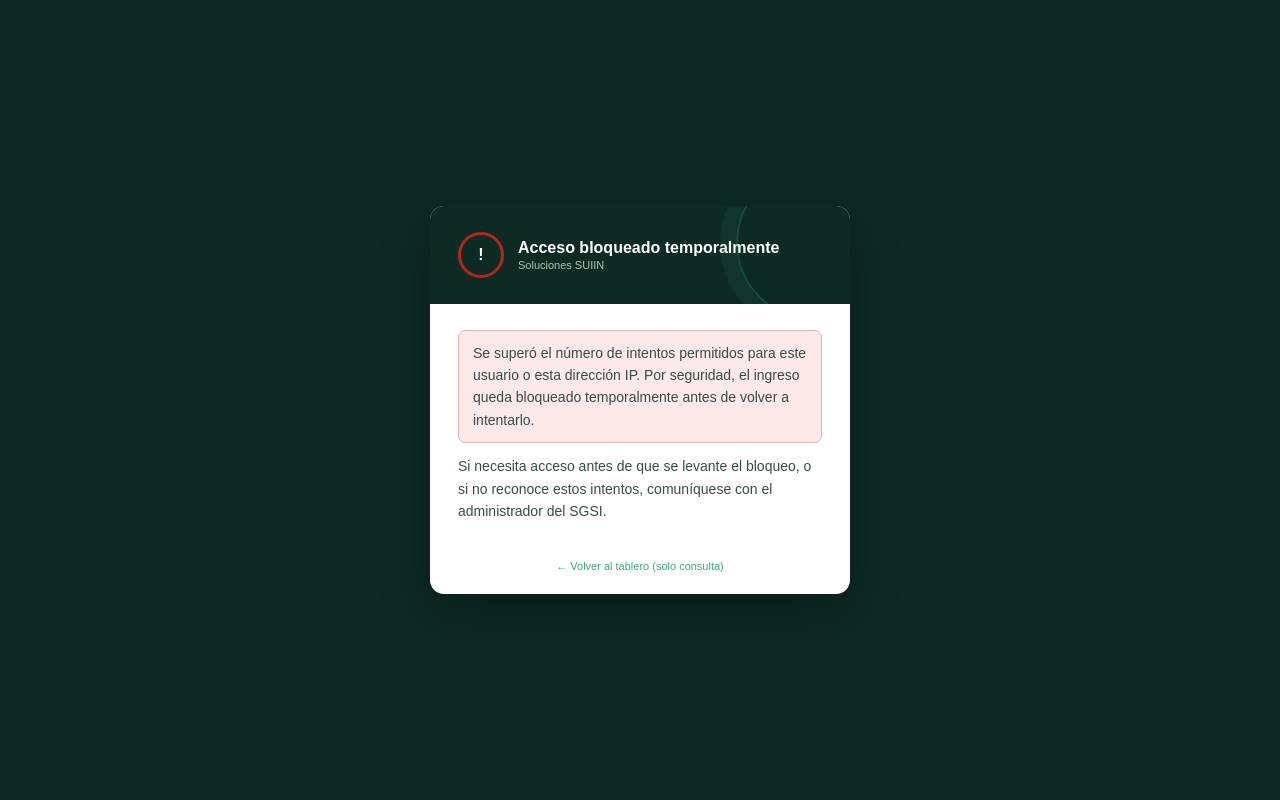
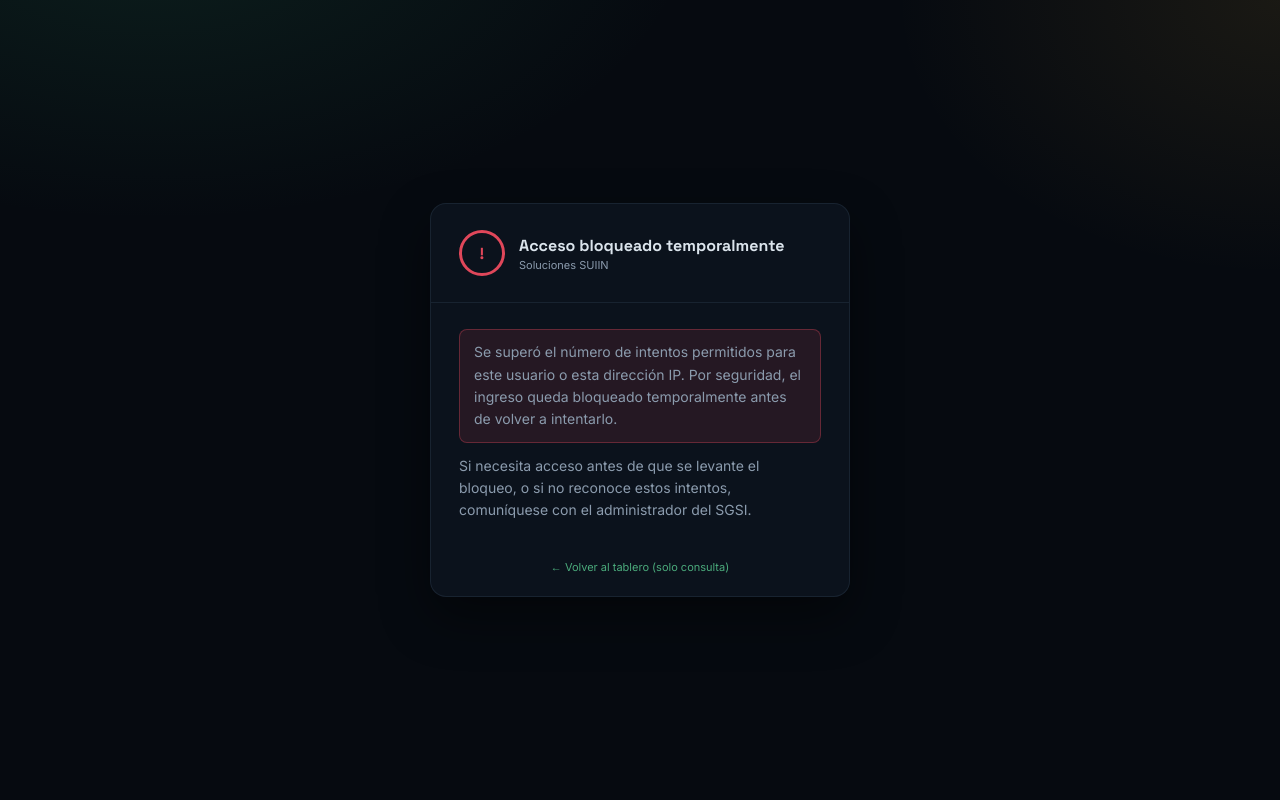
Before and after one commit to josepark/Proyecto-unificado, a Django app: template plataforma/inventario/templates/registration/bloqueado.html in a window 1280 px wide. Run offline with Django 5.2, Linux system fonts and the light colour scheme; the template is opened without the code that fills it, so the values that code supplies are empty; parts of the project's set-up code (start-up, migrations or seed data) failed here and were passed over.

Commit message:
Alinear pantalla de bloqueo Django al tema oscuro unificado

```diff
--- a/plataforma/inventario/templates/registration/bloqueado.html
+++ b/plataforma/inventario/templates/registration/bloqueado.html
@@ -3,22 +3,37 @@
 <head>
 <meta charset="UTF-8">
 <meta name="viewport" content="width=device-width, initial-scale=1.0">
+<meta name="color-scheme" content="dark">
 <title>Acceso bloqueado temporalmente — Soluciones SUIIN</title>
+<link rel="preconnect" href="https://fonts.googleapis.com">
+<link rel="preconnect" href="https://fonts.gstatic.com" crossorigin>
+<link href="https://fonts.googleapis.com/css2?family=Inter:wght@400;500;600;700&family=Space+Grotesk:wght@500;600;700&display=swap" rel="stylesheet">
 <style>
-  :root{--verde-profundo:#0d2b23;--verde-medio:#164a3b;--acento:#3fa87f;--dorado:#c9a94e;--borde:#d9e2dd;--crit:#b3261e}
+  :root{
+    --base-950:#060a10;--base-900:#0b121c;--base-300:#8b9bad;--base-100:#dbe4ec;
+    --cric-green-400:#4bab7c;--risk-critico:#e0475a;
+    --borde:color-mix(in srgb,#22303f 60%,transparent);--panel:#0b121c;
+    --font-display:"Space Grotesk","Inter",system-ui,sans-serif;--font-body:"Inter",system-ui,sans-serif;
+  }
   *{box-sizing:border-box;margin:0;padding:0}
-  body{font-family:Arial,Helvetica,sans-serif;background:var(--verde-profundo);min-height:100vh;display:flex;align-items:center;justify-content:center;padding:20px}
-  .box{background:#fff;border-radius:14px;width:100%;max-width:420px;overflow:hidden;box-shadow:0 20px 50px rgba(0,0,0,.3)}
-  .head{background:var(--verde-profundo);color:#fff;padding:26px 28px;display:flex;align-items:center;gap:14px;position:relative;overflow:hidden}
-  .head::after{content:"";position:absolute;right:-40px;top:-40px;width:150px;height:150px;border:2px solid rgba(63,168,127,.25);border-radius:50%;box-shadow:0 0 0 16px rgba(63,168,127,.08)}
-  .ring{width:46px;height:46px;border:3px solid var(--crit);border-radius:50%;display:flex;align-items:center;justify-content:center;flex-shrink:0}
-  .ring span{font-weight:bold;color:#fff;font-size:16px}
-  .head h1{font-size:16px} .head .s{font-size:11px;color:#a9c7ba;margin-top:2px}
+  body{
+    font-family:var(--font-body);background:var(--base-950);color:var(--base-100);
+    min-height:100vh;display:flex;align-items:center;justify-content:center;padding:20px;
+    background-image:
+      radial-gradient(ellipse 900px 500px at 12% -10%, rgba(43,138,95,.16), transparent 60%),
+      radial-gradient(ellipse 700px 500px at 100% 0%, rgba(201,154,53,.10), transparent 55%);
+  }
+  .box{background:var(--panel);border:1px solid var(--borde);border-radius:16px;width:100%;max-width:420px;overflow:hidden;box-shadow:0 20px 50px rgba(0,0,0,.45)}
+  .head{color:var(--base-100);padding:26px 28px;display:flex;align-items:center;gap:14px;border-bottom:1px solid var(--borde)}
+  .ring{width:46px;height:46px;border:3px solid var(--risk-critico);border-radius:50%;display:flex;align-items:center;justify-content:center;flex-shrink:0}
+  .ring span{font-family:var(--font-display);font-weight:700;color:var(--risk-critico);font-size:16px}
+  .head h1{font-family:var(--font-display);font-size:16px}
+  .head .s{font-size:11px;color:var(--base-300);margin-top:2px}
   .cuerpo{padding:26px 28px}
-  .cuerpo p{font-size:14px;color:#3a4b44;line-height:1.6;margin-bottom:12px}
-  .aviso{background:#fbeae9;color:#8a1c17;border:1px solid #e7b3af;border-radius:7px;padding:11px 14px;font-size:13.5px}
-  .foot{text-align:center;font-size:11px;color:#7c8a83;padding:0 28px 22px}
-  a{color:var(--acento);text-decoration:none}
+  .cuerpo p{font-size:14px;color:var(--base-300);line-height:1.6;margin-bottom:12px}
+  .aviso{background:color-mix(in srgb,var(--risk-critico) 12%,var(--base-900));color:var(--risk-critico);border:1px solid color-mix(in srgb,var(--risk-critico) 35%,transparent);border-radius:8px;padding:11px 14px;font-size:13.5px}
+  .foot{text-align:center;font-size:11px;color:var(--base-300);padding:0 28px 22px}
+  a{color:var(--cric-green-400);text-decoration:none}
 </style>
 </head>
 <body>
```
